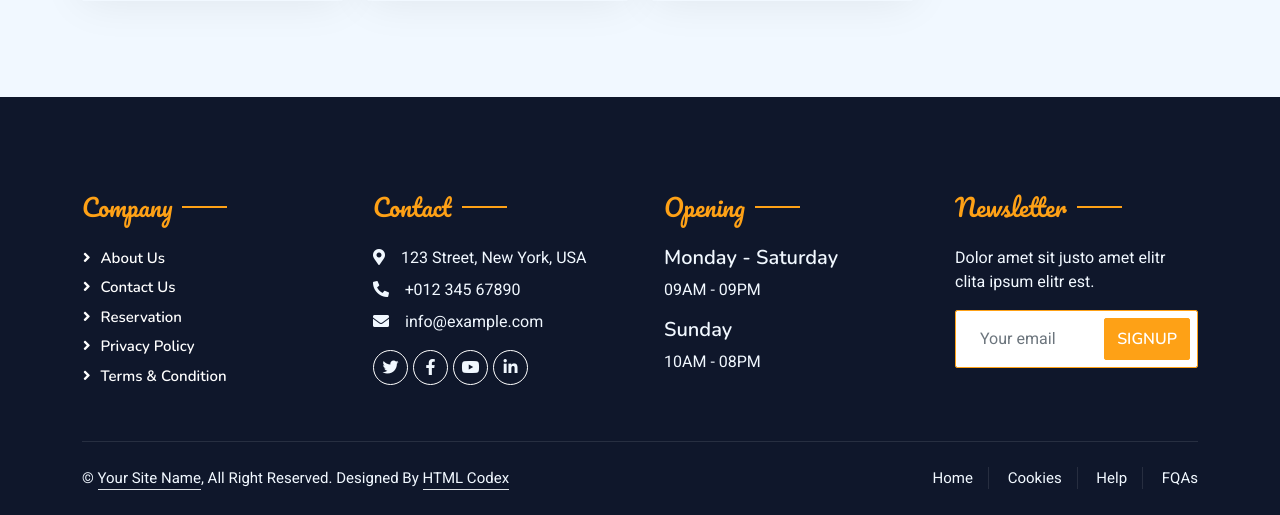
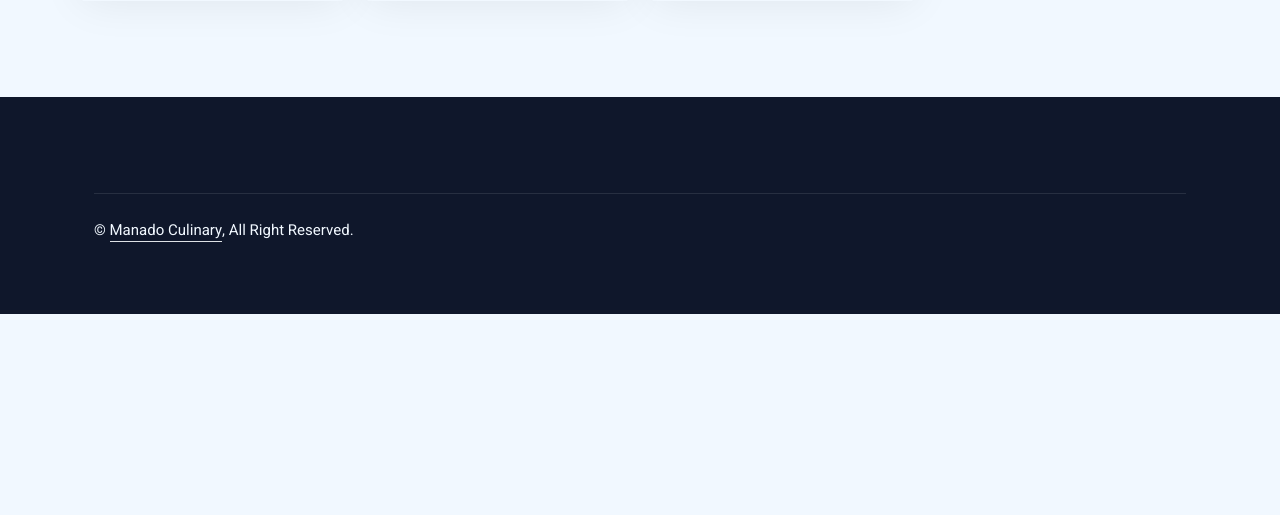
Before and after one commit to royhanrois/manado-culinary, a PHP site: page /manacul/home-res.php in a window 1280 px wide. Shown: the part 1476-1991 px from the top of the page. After the commit the page ends 1790 px from the top, so only its background shows below. Run offline with PHP 8.4, Linux system fonts and the light colour scheme; data comes from the database, SQL or seed files in the repository; some libraries are stand-ins or nearby versions.

Commit message:
Update home-res.php

```diff
--- a/home-res.php
+++ b/home-res.php
@@ -166,104 +166,12 @@ $restaurantsData = fetchRestaurants();
         data-wow-delay="0.1s"
       >
         <div class="container py-5">
-          <div class="row g-5">
-            <div class="col-lg-3 col-md-6">
-              <h4
-                class="section-title ff-secondary text-start text-primary fw-normal mb-4"
-              >
-                Company
-              </h4>
-              <a class="btn btn-link" href="">About Us</a>
-              <a class="btn btn-link" href="">Contact Us</a>
-              <a class="btn btn-link" href="">Reservation</a>
-              <a class="btn btn-link" href="">Privacy Policy</a>
-              <a class="btn btn-link" href="">Terms & Condition</a>
-            </div>
-            <div class="col-lg-3 col-md-6">
-              <h4
-                class="section-title ff-secondary text-start text-primary fw-normal mb-4"
-              >
-                Contact
-              </h4>
-              <p class="mb-2">
-                <i class="fa fa-map-marker-alt me-3"></i>123 Street, New York,
-                USA
-              </p>
-              <p class="mb-2">
-                <i class="fa fa-phone-alt me-3"></i>+012 345 67890
-              </p>
-              <p class="mb-2">
-                <i class="fa fa-envelope me-3"></i>info@example.com
-              </p>
-              <div class="d-flex pt-2">
-                <a class="btn btn-outline-light btn-social" href=""
-                  ><i class="fab fa-twitter"></i
-                ></a>
-                <a class="btn btn-outline-light btn-social" href=""
-                  ><i class="fab fa-facebook-f"></i
-                ></a>
-                <a class="btn btn-outline-light btn-social" href=""
-                  ><i class="fab fa-youtube"></i
-                ></a>
-                <a class="btn btn-outline-light btn-social" href=""
-                  ><i class="fab fa-linkedin-in"></i
-                ></a>
-              </div>
-            </div>
-            <div class="col-lg-3 col-md-6">
-              <h4
-                class="section-title ff-secondary text-start text-primary fw-normal mb-4"
-              >
-                Opening
-              </h4>
-              <h5 class="text-light fw-normal">Monday - Saturday</h5>
-              <p>09AM - 09PM</p>
-              <h5 class="text-light fw-normal">Sunday</h5>
-              <p>10AM - 08PM</p>
-            </div>
-            <div class="col-lg-3 col-md-6">
-              <h4
-                class="section-title ff-secondary text-start text-primary fw-normal mb-4"
-              >
-                Newsletter
-              </h4>
-              <p>Dolor amet sit justo amet elitr clita ipsum elitr est.</p>
-              <div class="position-relative mx-auto" style="max-width: 400px">
-                <input
-                  class="form-control border-primary w-100 py-3 ps-4 pe-5"
-                  type="text"
-                  placeholder="Your email"
-                />
-                <button
-                  type="button"
-                  class="btn btn-primary py-2 position-absolute top-0 end-0 mt-2 me-2"
-                >
-                  SignUp
-                </button>
-              </div>
-            </div>
-          </div>
-        </div>
         <div class="container">
           <div class="copyright">
             <div class="row">
               <div class="col-md-6 text-center text-md-start mb-3 mb-md-0">
-                &copy; <a class="border-bottom" href="#">Your Site Name</a>, All
+                &copy; <a class="border-bottom" href="#">Manado Culinary</a>, All
                 Right Reserved.
-
-                <!--/*** This template is free as long as you keep the footer author’s credit link/attribution link/backlink. If you'd like to use the template without the footer author’s credit link/attribution link/backlink, you can purchase the Credit Removal License from "https://htmlcodex.com/credit-removal". Thank you for your support. ***/-->
-                Designed By
-                <a class="border-bottom" href="https://htmlcodex.com"
-                  >HTML Codex</a
-                >
-              </div>
-              <div class="col-md-6 text-center text-md-end">
-                <div class="footer-menu">
-                  <a href="">Home</a>
-                  <a href="">Cookies</a>
-                  <a href="">Help</a>
-                  <a href="">FQAs</a>
-                </div>
               </div>
             </div>
           </div>
```
